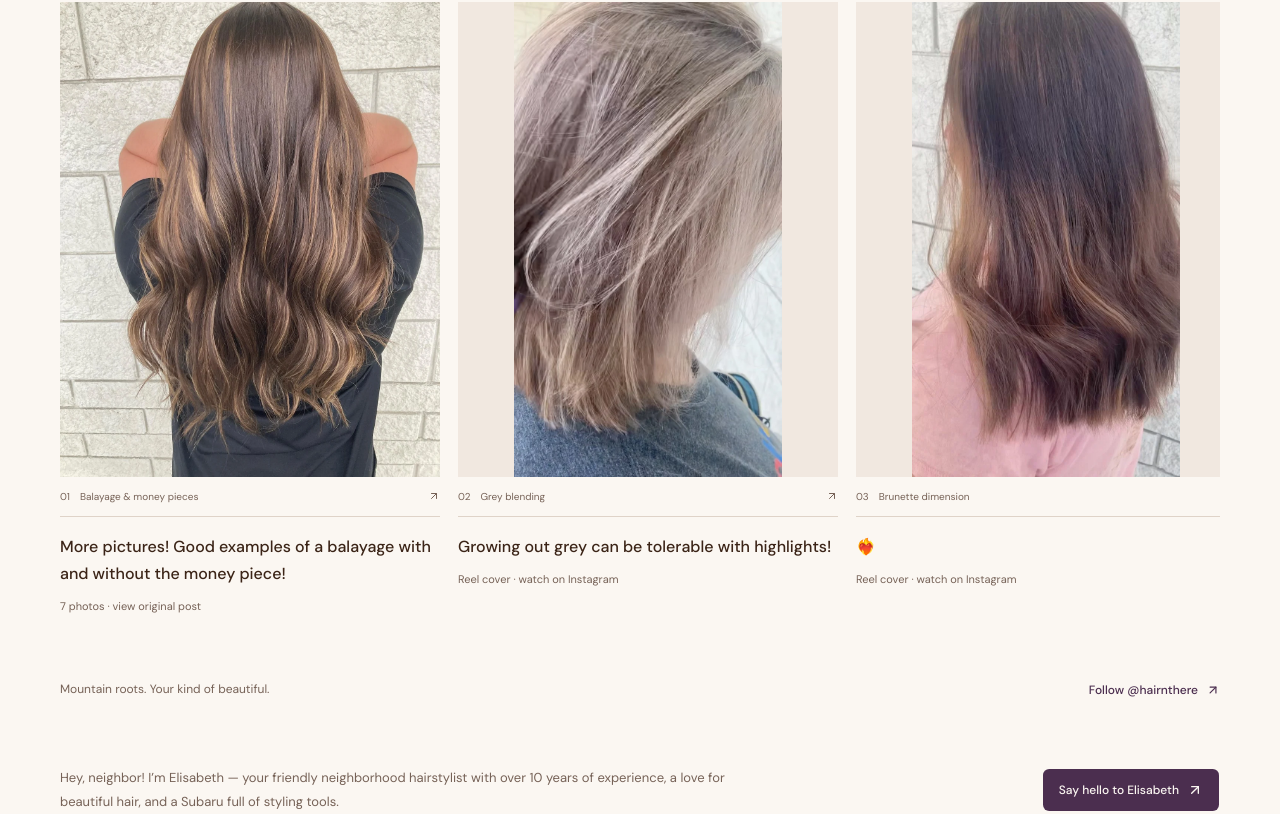
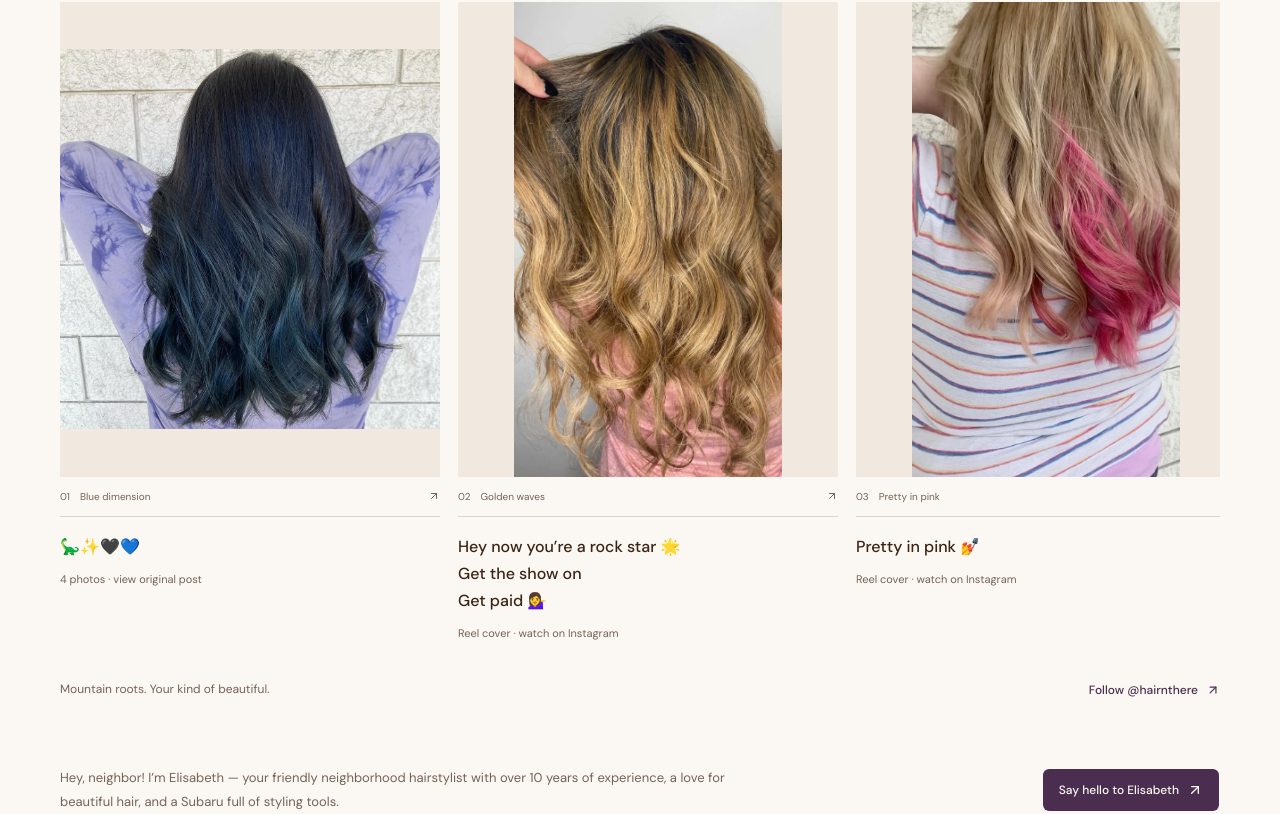
Before and after one commit to harryt04/hair-n-there, a Next.js app: page / in a window 1280 px wide. Shown: the part 737-1551 px from the top of the page. Built offline with nearby package versions, Linux system fonts and the light colour scheme; no server answers.

Commit message:
Reverse portfolio gallery order

```diff
--- a/src/data/gallery.ts
+++ b/src/data/gallery.ts
@@ -3,6 +3,7 @@ import inventory from "./instagram-posts.json";
 /** Elisabeth's work from her prior account; original captions remain in the inventory. */
 export const gallery = inventory.posts
   .filter((post) => post.websiteSelected && post.assets[0]?.src)
+  .reverse()
   .map((post) => ({
     id: post.id,
     src: post.assets[0].src!,
```
